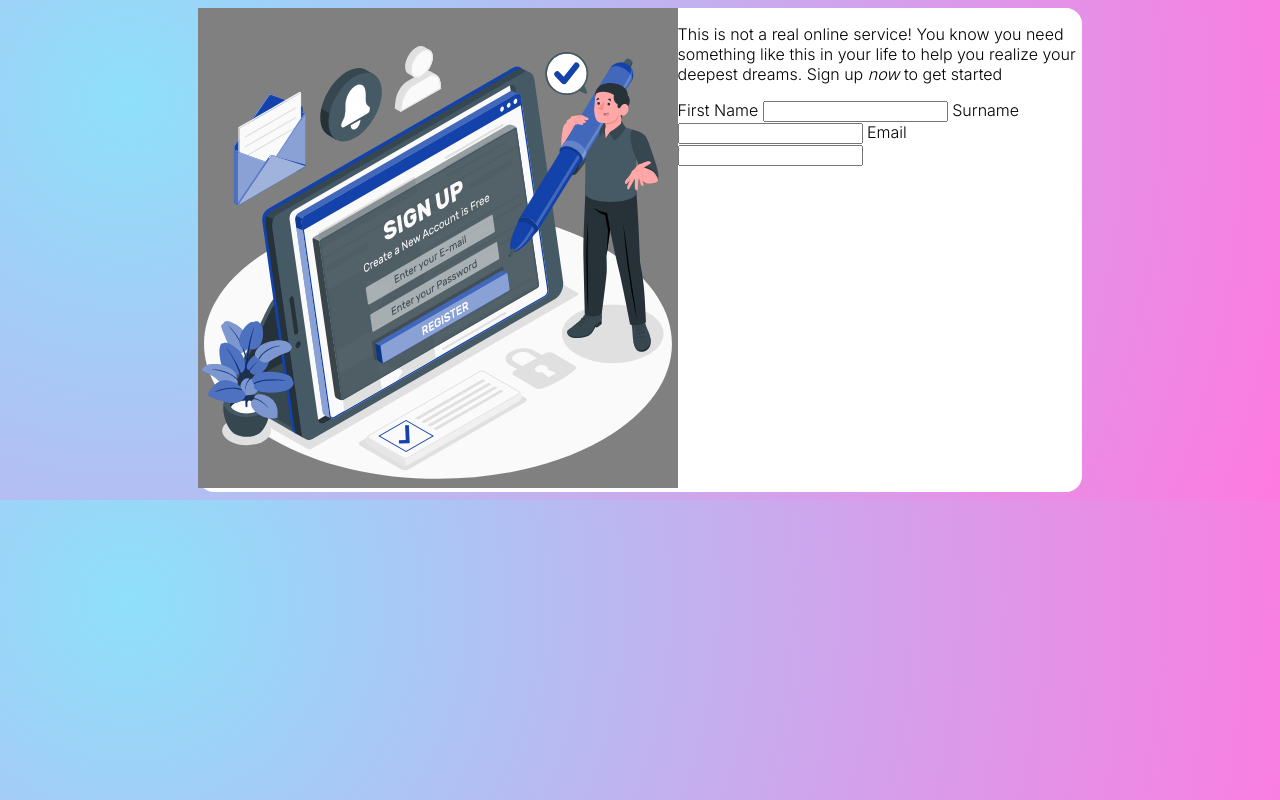
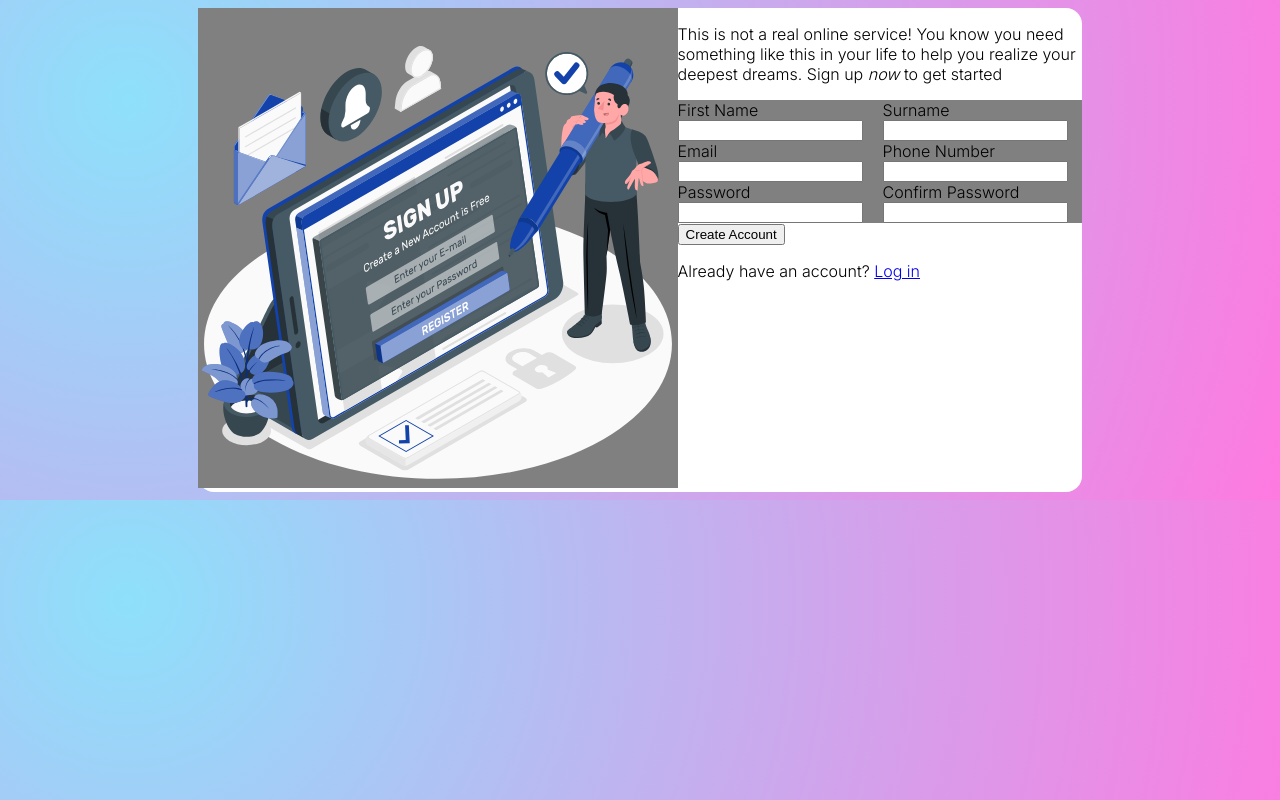
Before and after one commit to 0x-UG/signup-form, a plain HTML site: page index.html in a window 1280 px wide. Drawn offline with Linux system fonts and the light colour scheme.

Commit message:
Created form layout, unstyled

```diff
--- a/index.html
+++ b/index.html
@@ -38,15 +38,24 @@
 
 				<div>
 					<form action="#">
+						<div
+							style="
+								float: left;
+								margin-right: 20px;
+							"
+						>
 							<label for="first-name"
-							>First Name</label
+								>First
+								Name</label
 							>
 							<input
 								type="text"
 								name="first-name"
 								id="first-name"
 							/>
+						</div>
 
+						<div style="float: left">
 							<label for="surname"
 								>Surname</label
 							>
@@ -55,14 +64,72 @@
 								name="surname"
 								id="surname"
 							/>
+						</div>
+						<br />
 
-						<label for="email">Email</label>
+						<div
+							style="
+								float: left;
+								margin-right: 20px;
+							"
+						>
+							<label for="email"
+								>Email</label
+							>
 							<input
 								type="email"
 								name="email"
 								id="email"
 							/>
+						</div>
+
+						<div style="float: left">
+							<label for="phone-no"
+								>Phone
+								Number</label
+							>
+							<input
+								type="tel"
+								name="phone-no"
+								id="phone-no"
+							/>
+						</div>
+						<br />
+
+						<div
+							style="
+								float: left;
+								margin-right: 20px;
+							"
+						>
+							<label for="pwd"
+								>Password</label
+							>
+							<input
+								type="password"
+								name="pwd"
+								id="pwd"
+							/>
+						</div>
+
+						<div style="float: left">
+							<label for="pwd"
+								>Confirm
+								Password</label
+							>
+							<input
+								type="password"
+								name="pwd"
+								id="pwd"
+							/>
+						</div>
+						<br />
 					</form>
+					<button>Create Account</button>
+					<p>
+						Already have an account?
+						<a href="#">Log in</a>
+					</p>
 				</div>
 			</section>
 		</main>
--- a/style.css
+++ b/style.css
@@ -29,3 +29,16 @@ main,
 	display: flex;
 	max-width: 70%;
 }
+
+label,
+input {
+	display: block;
+}
+
+br {
+	clear: both;
+}
+
+form {
+	background-color: grey;
+}
```
Lines whose indentation alone changed are shown as unchanged.
